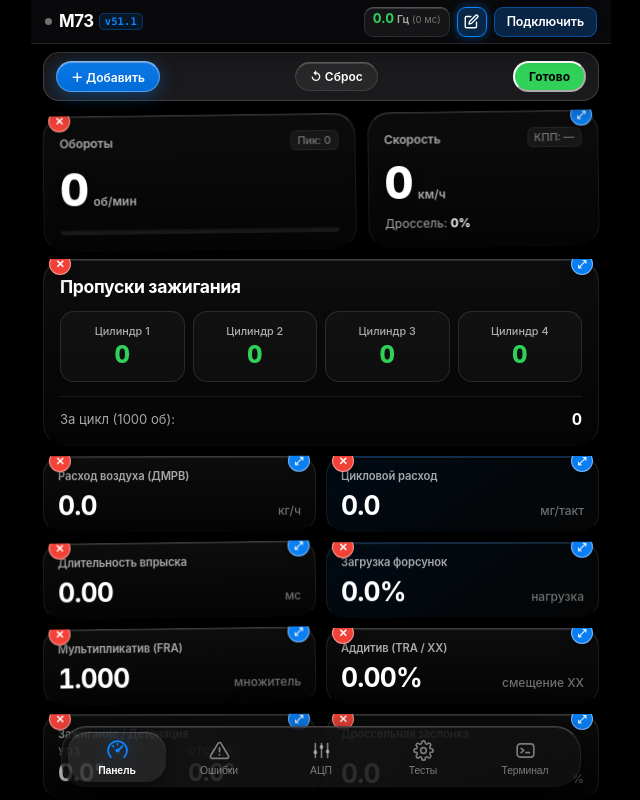
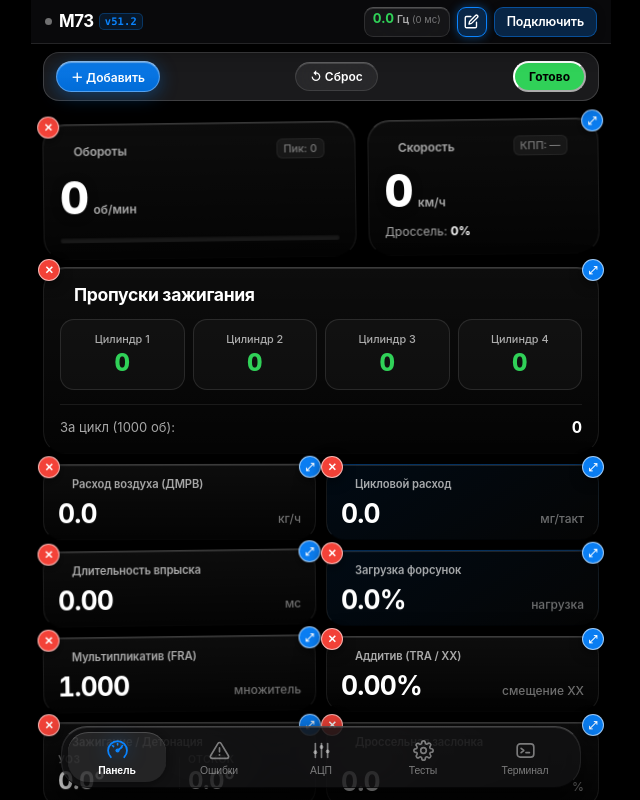
Before and after one commit to swmenz/OBD-Scanner-M73, a plain HTML site: page index.html in a window 1280 px wide. Both pictures are taken after a click on the button 790 px from the left and 21 px from the top of the page. Shown: the whole page, without its empty margins (319-959 px from the left). Drawn offline with Linux system fonts and the light colour scheme.

Commit message:
v51.2: Fix edit-mode clipping by removing overflow:hidden, optimize action badge positions and label padding

```diff
--- a/index.html
+++ b/index.html
@@ -25,7 +25,7 @@
     <header class="glass-navbar">
       <div class="navbar-brand">
         <span class="status-pulse" id="connIndicator"></span>
-        <div class="brand-title-row"><h1 class="brand-name">М73</h1><span class="app-version-badge" id="appVersionBadge">v51.1</span></div>
+        <div class="brand-title-row"><h1 class="brand-name">М73</h1><span class="app-version-badge" id="appVersionBadge">v51.2</span></div>
         <span class="status-text" id="connStateText">Не подключено</span>
       </div>
 
--- a/styles.css
+++ b/styles.css
@@ -1993,7 +1993,7 @@ body {
   position: relative;
   min-width: 0;
   box-sizing: border-box;
-  overflow: hidden;
+  overflow: visible;
   transition: transform 0.18s cubic-bezier(0.2, 0, 0, 1), box-shadow 0.2s ease;
   display: flex;
   flex-direction: column;
@@ -2026,11 +2026,16 @@ body {
   100% { transform: rotate(-0.75deg); }
 }
 
+.dashboard-grid.edit-mode {
+  padding-top: 8px;
+}
+
 .dashboard-grid.edit-mode .dashboard-widget {
   animation: iosJiggle 0.28s infinite ease-in-out;
   user-select: none;
   -webkit-user-select: none;
   touch-action: pan-y;
+  overflow: visible !important;
 }
 
 .dashboard-grid.edit-mode .dashboard-widget:nth-child(2n) {
@@ -2048,19 +2053,19 @@ body {
   width: 22px;
   height: 22px;
   border-radius: 50%;
-  border: 1px solid rgba(255, 255, 255, 0.45);
-  background: rgba(30, 30, 30, 0.92);
+  border: 1.5px solid rgba(255, 255, 255, 0.6);
+  background: rgba(30, 30, 30, 0.95);
   backdrop-filter: blur(10px);
   -webkit-backdrop-filter: blur(10px);
   color: #fff;
   font-size: 11px;
-  font-weight: 700;
+  font-weight: 800;
   line-height: 1;
   align-items: center;
   justify-content: center;
-  z-index: 25;
+  z-index: 50;
   cursor: pointer;
-  box-shadow: 0 3px 10px rgba(0, 0, 0, 0.45);
+  box-shadow: 0 4px 12px rgba(0, 0, 0, 0.5);
   transition: transform 0.15s ease, background 0.15s ease;
 }
 
@@ -2073,15 +2078,29 @@ body {
 }
 
 .widget-btn-remove {
-  top: -6px;
-  left: 6px;
+  top: -8px;
+  left: -5px;
   background: rgba(255, 69, 58, 0.95);
 }
 
 .widget-btn-resize {
-  top: -6px;
-  right: 6px;
+  top: -8px;
+  right: -5px;
   background: rgba(10, 132, 255, 0.95);
+}
+
+/* Плавный сдвиг заголовков при редактировании, чтобы бейджи не наезжали на текст */
+.dashboard-grid.edit-mode .tile-label,
+.dashboard-grid.edit-mode .micro-header,
+.dashboard-grid.edit-mode .panel-heading {
+  padding-left: 14px;
+  transition: padding 0.18s ease;
+}
+
+.dashboard-grid.edit-mode .peak-badge,
+.dashboard-grid.edit-mode .gear-badge {
+  margin-right: 14px;
+  transition: margin 0.18s ease;
 }
 
 .dashboard-widget.is-dragging {
--- a/sw.js
+++ b/sw.js
@@ -1,5 +1,5 @@
 // Сервис-воркер для 100% оффлайн работы приложения в машине без интернета
-const CACHE_NAME = 'm73-diag-cache-v51.1';
+const CACHE_NAME = 'm73-diag-cache-v51.2';
 
 const ASSETS_TO_CACHE = [
   './',
```
